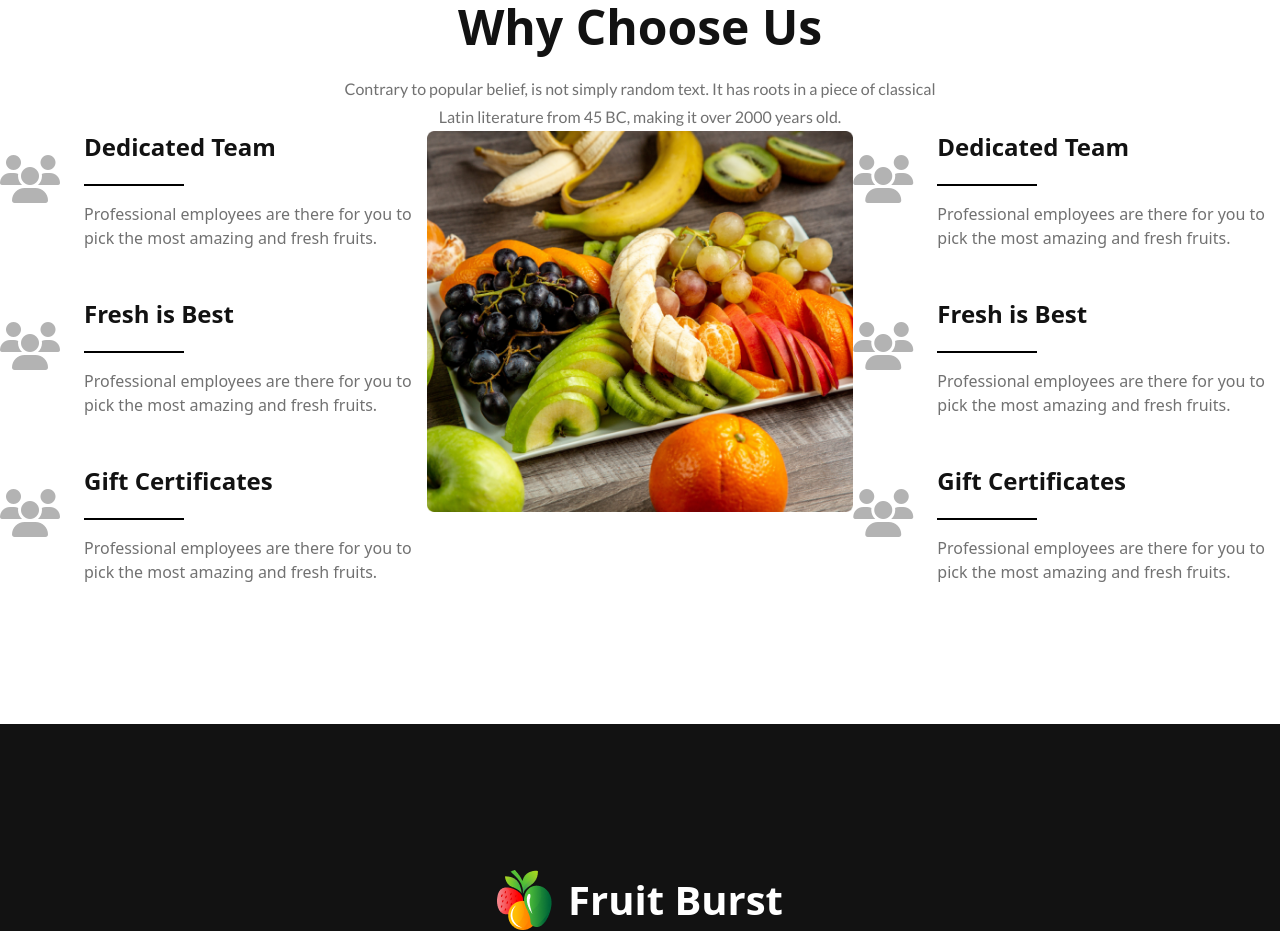
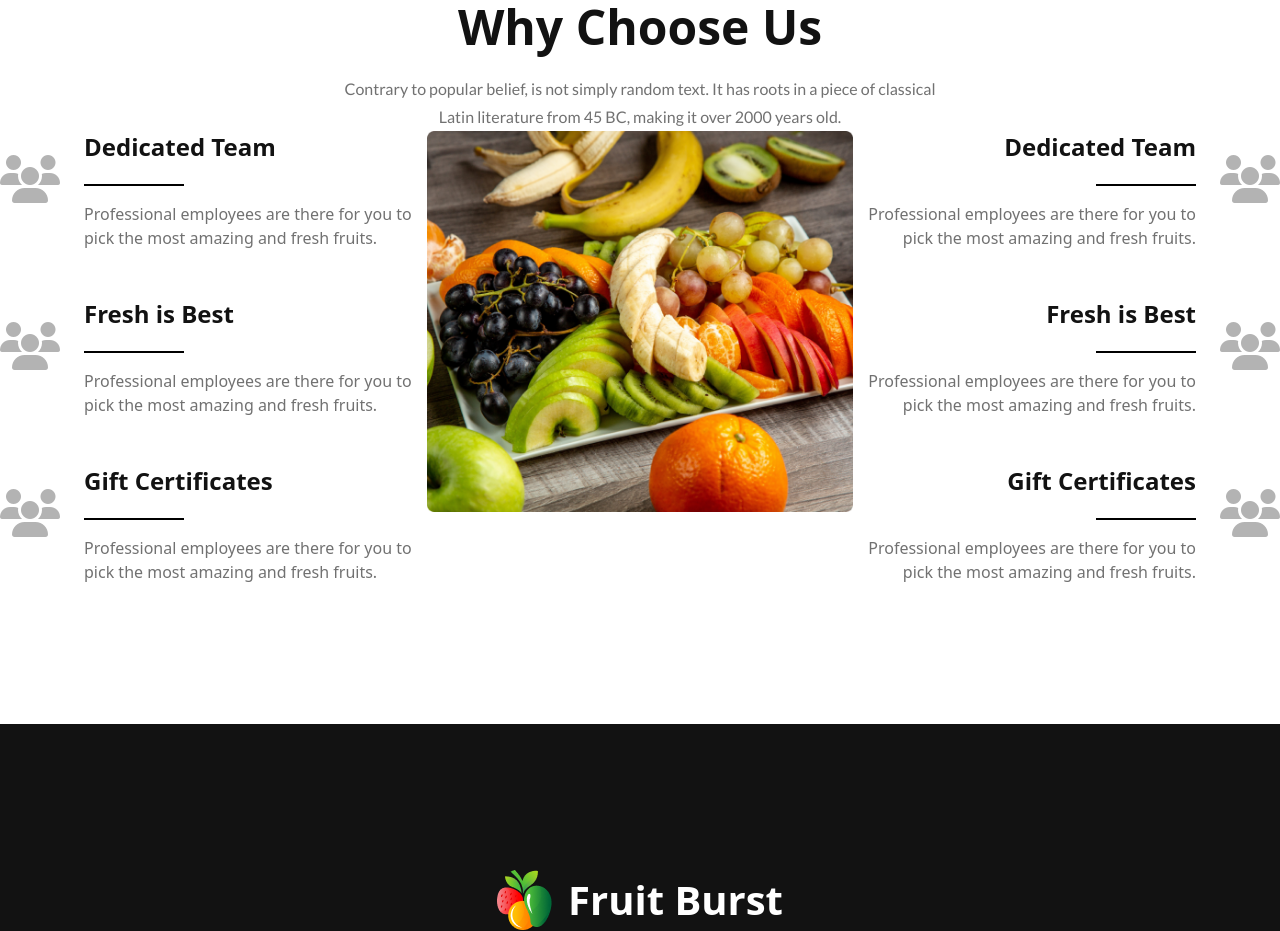
Before and after one commit to NILAF1/B8A3-fruit-brust, a plain HTML site: page index.html in a window 1280 px wide. Shown: the part 2610-3541 px from the top of the page. Drawn offline with nearby package versions, Linux system fonts and the light colour scheme.

Commit message:
row reverse

```diff
--- a/index.html
+++ b/index.html
@@ -763,39 +763,39 @@
 
 <!-- colum-03 -->
 <div>
-  <!-- 1 -->
-  <div class="flex items-start gap-6">
+  <!-- 1right -->
+  <div class="flex flex-row-reverse items-start gap-6">
     <div>
       <i class="fa-solid fa-users text-5xl mt-6" style="color: #b3b3b3;"></i>
     </div>
     <div>
-      <h1 class="text-2xl font-bold text-[#121212]">Dedicated Team</h1>
-      <div class="border-t-2 w-[100px] border-black mt-[21px]"></div>
-      <p class="text-[#12121299] text-base font-normal w-[354px] mt-4">Professional employees are there for you to pick the most amazing and fresh fruits.</p>
+      <h1 class="text-2xl font-bold text-[#121212] text-end">Dedicated Team</h1>
+      <div class="border-t-2 w-[100px] border-black mt-[21px] ml-auto"></div>
+      <p class="text-[#12121299] text-base font-normal w-[354px] mt-4 text-end">Professional employees are there for you to pick the most amazing and fresh fruits.</p>
     </div>
   </div>
 
-  <!-- 2 -->
-  <div class="flex items-start gap-6 mt-12">
+  <!-- 2right -->
+  <div class="flex flex-row-reverse items-start gap-6 mt-12">
     <div>
       <i class="fa-solid fa-users text-5xl mt-6" style="color: #b3b3b3;"></i>
     </div>
     <div>
-      <h1 class="text-2xl font-bold text-[#121212]">Fresh is Best</h1>
-      <div class="border-t-2 w-[100px] border-black mt-[21px]"></div>
-      <p class="text-[#12121299] text-base font-normal w-[354px] mt-4">Professional employees are there for you to pick the most amazing and fresh fruits.</p>
+      <h1 class="text-2xl font-bold text-[#121212] text-end">Fresh is Best</h1>
+      <div class="border-t-2 w-[100px] border-black mt-[21px] ml-auto"></div>
+      <p class="text-[#12121299] text-base font-normal w-[354px] mt-4 text-end">Professional employees are there for you to pick the most amazing and fresh fruits.</p>
     </div>
   </div>
 
-  <!-- 3 -->
-  <div class="flex items-start gap-6 mt-12">
+  <!-- 3right -->
+  <div class="flex flex-row-reverse gap-6 mt-12">
     <div>
       <i class="fa-solid fa-users text-5xl mt-6" style="color: #b3b3b3;"></i>
     </div>
     <div>
-      <h1 class="text-2xl font-bold text-[#121212]">Gift Certificates</h1>
-      <div class="border-t-2 w-[100px] border-black mt-[21px]"></div>
-      <p class="text-[#12121299] text-base font-normal w-[354px] mt-4">Professional employees are there for you to pick the most amazing and fresh fruits.</p>
+      <h1 class="text-2xl font-bold text-[#121212] text-end">Gift Certificates</h1>
+      <div class="border-t-2 w-[100px] border-black mt-[21px] ml-auto"></div>
+      <p class="text-[#12121299] text-base font-normal w-[354px] text-end mt-4">Professional employees are there for you to pick the most amazing and fresh fruits.</p>
     </div>
   </div>
   </div>
```
